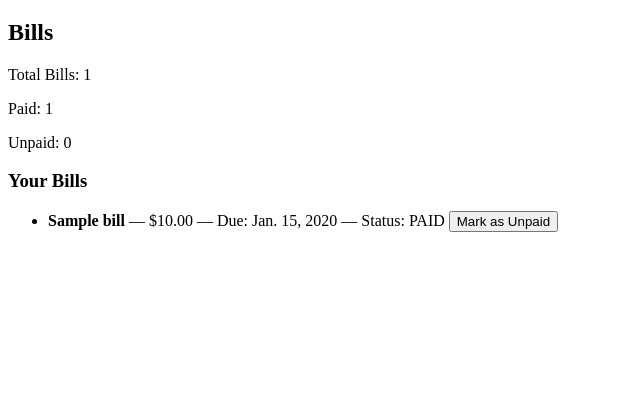
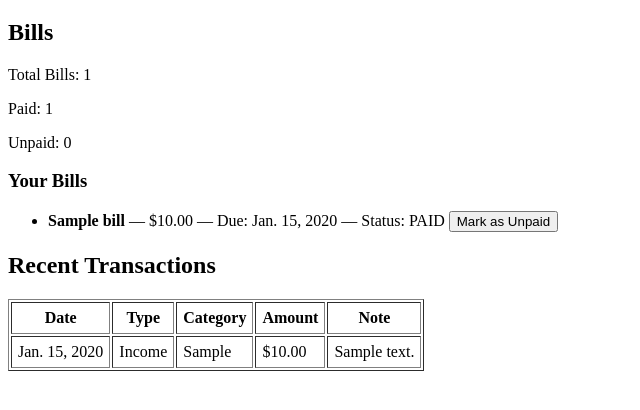
Before and after one commit to butlerboy94/django-budget-tracker, a Django app: page / in a window 1280 px wide. Shown: the part 240-650 px from the top of the page, without its empty margins (0-640 px from the left). Run offline with Django 5.2, Linux system fonts and the light colour scheme; a user stored in the database is signed in; tables that the repository leaves empty hold one stand-in row (values such as "Sample post").

Commit message:
Added a transactions block to the dashboard to display transactions

```diff
--- a/budget/templates/budget/dashboard.html
+++ b/budget/templates/budget/dashboard.html
@@ -40,3 +40,32 @@
 {% else %}
   <p>No bills yet. Add one to get started.</p>
 {% endif %}
+
+<h2>Recent Transactions</h2>
+
+{% if transactions %}
+  <table border="1" cellpadding="6">
+    <thead>
+      <tr>
+        <th>Date</th>
+        <th>Type</th>
+        <th>Category</th>
+        <th>Amount</th>
+        <th>Note</th>
+      </tr>
+    </thead>
+    <tbody>
+      {% for tx in transactions %}
+        <tr>
+          <td>{{ tx.date }}</td>
+          <td>{{ tx.get_type_display }}</td>
+          <td>{{ tx.category }}</td>
+          <td>${{ tx.amount }}</td>
+          <td>{{ tx.note|default:"" }}</td>
+        </tr>
+      {% endfor %}
+    </tbody>
+  </table>
+{% else %}
+  <p>No transactions yet. Add one to get started.</p>
+{% endif %}
```
